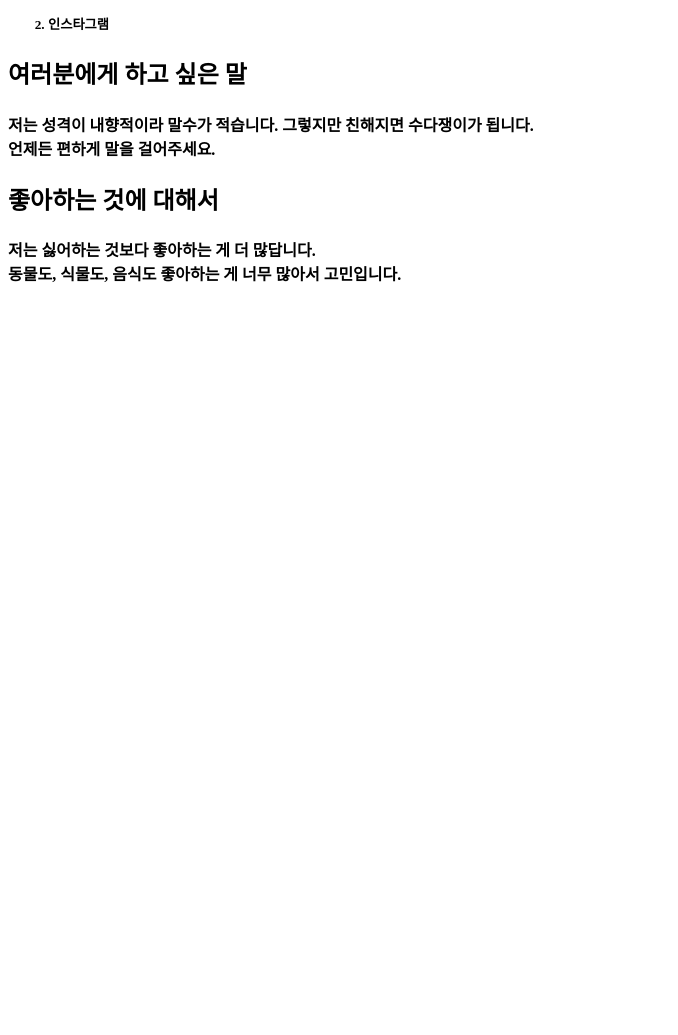
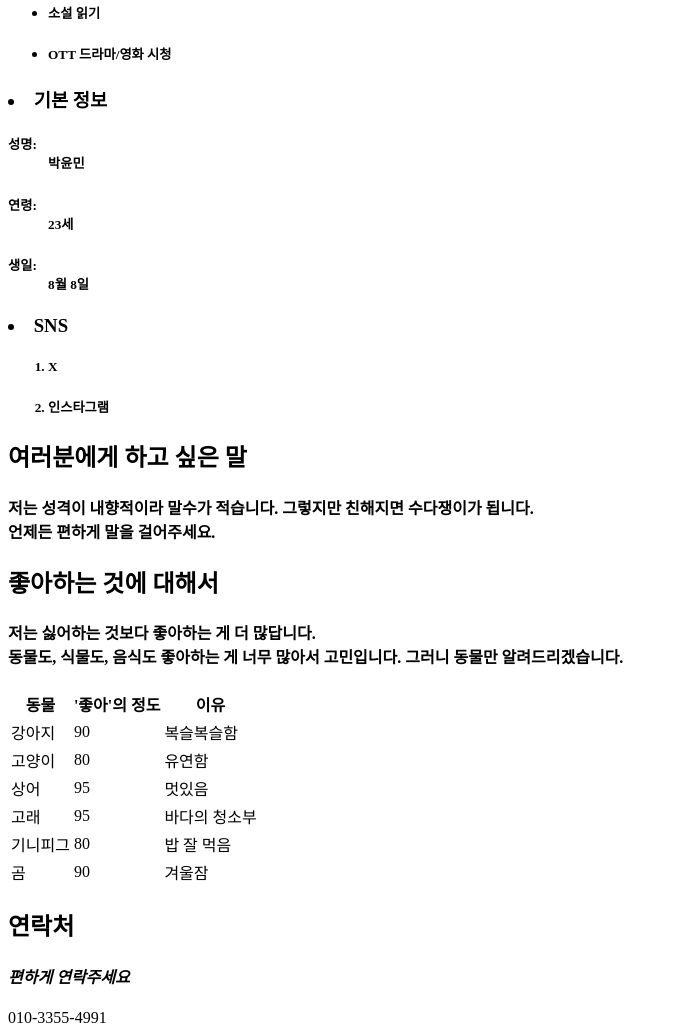
Before and after one commit to yunmyn/web0321, a plain HTML site: page index.html in a window 1280 px wide. Shown: the part 685-1720 px from the top of the page, without its empty margins (0-678 px from the left). Before the commit the page ends 992 px from the top, so only its background shows below. Drawn offline with Linux system fonts and the light colour scheme.

Commit message:
Update index.html

```diff
--- a/index.html
+++ b/index.html
@@ -12,6 +12,7 @@
         영화와 뮤지컬을 좋아하고, 활자 중독까지는 아니지만 글 읽는 것을 무척 좋아합니다.</h4>
         <h2>자기소개</h2></p>
     <p><h4>저의 프로필을 알려드리겠습니다.</h4></p>
+    <img src="dancing.gif" alt="투슬리스 밈">
     <h3><li>취미</li></h3>
     <ul>
         <li><h5>소설 읽기</h5></li>
@@ -21,6 +22,7 @@
     <dl>
         <h5><dt>성명: </dt><dd>박윤민</dd></h5>
         <h5><dt>연령: </dt><dd>23세</dd></h5>
+        <h5><dt>생일: </dt><dd>8월 8일</dd></h5>
     </dl>
     <h3><li>SNS</li></h3>
     <ol>
@@ -32,7 +34,22 @@
         언제든 편하게 말을 걸어주세요.</h4></p>
     <h2>좋아하는 것에 대해서</h2>
     <p><h4>저는 싫어하는 것보다 좋아하는 게 더 많답니다. <br>
-        동물도, 식물도, 음식도 좋아하는 게 너무 많아서 고민입니다.</h4></p>
-
+        동물도, 식물도, 음식도 좋아하는 게 너무 많아서 고민입니다. 그러니 동물만 알려드리겠습니다.</h4></p>
+        <table>
+            <thead>
+                <tr><th>동물</th><th>'좋아'의 정도</th><th>이유</th></tr>
+            </thead>
+            <tbody>
+                <tr><td>강아지</td><td>90</td><td>복슬복슬함</td></tr>
+                <tr><td>고양이</td><td>80</td><td>유연함</td></tr>
+                <tr><td>상어</td><td>95</td><td>멋있음</td></tr>
+                <tr><td>고래</td><td>95</td><td>바다의 청소부</td></tr>
+                <tr><td>기니피그</td><td>80</td><td>밥 잘 먹음</td></tr>
+                <tr><td>곰</td><td>90</td><td>겨울잠</td></tr>
+            </tbody>
+        </table>
+    <h2>연락처</h2>
+    <em><h4>편하게 연락주세요 </h4></em>
+    010-3355-4991
 </body>
 </html>
```
